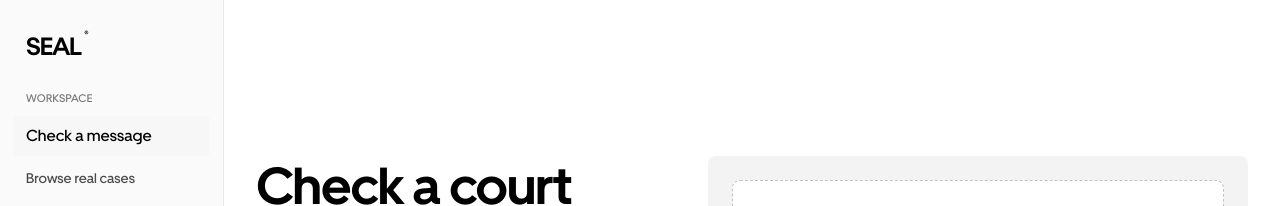
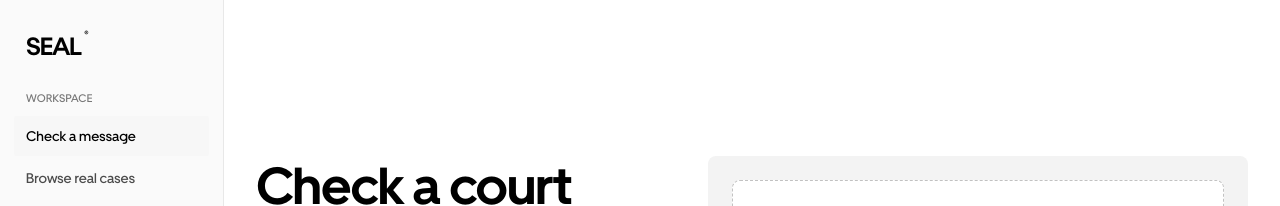
Before and after one commit to Davemafy/seal, a Next.js app: page / in a window 1280 px wide. Shown: the top 206 px of the page. Built offline with nearby package versions, Linux system fonts and the light colour scheme.

Commit message:
Normalize sidebar button typography

```diff
--- a/app/workspace.css
+++ b/app/workspace.css
@@ -18,7 +18,7 @@
 .rail-brand{padding:0 12px 28px;text-decoration:none;font-size:25px;line-height:32px;font-weight:700;letter-spacing:-.04em}
 .rail-brand span{position:relative;top:-1px;margin-left:3px;font-size:9px;line-height:1;vertical-align:top}
 .rail-group-label{margin:0 12px 8px;color:#777;font-size:11px;line-height:18px;font-weight:500;letter-spacing:.025em}
-.rail-item{width:100%;min-height:40px;display:flex;align-items:center;padding:8px 12px;border:0;border-radius:2px;background:transparent;color:#4b4b4b;text-align:left;font-size:14px;line-height:20px;transition:background-color .12s ease,color .12s ease}
+.workspace-rail .rail-item{width:100%;min-height:40px;display:flex;align-items:center;padding:8px 12px;border:0;border-radius:2px;background:transparent;color:#4b4b4b;text-align:left;font-family:var(--font-uber-move),Arial,sans-serif;font-size:14px;line-height:20px;font-weight:400;transition:background-color .12s ease,color .12s ease}
 .rail-item+.rail-item{margin-top:2px}
 .rail-item:hover{background:var(--secondary);color:#000}
 .rail-item.is-current{background:#f7f7f7;color:#000;font-weight:400}
```
